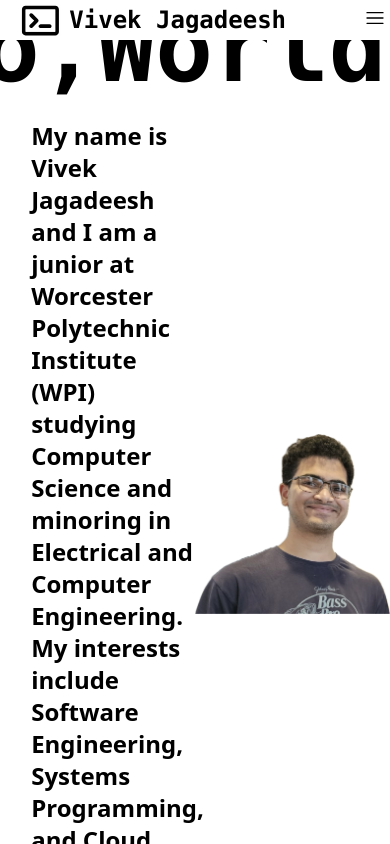
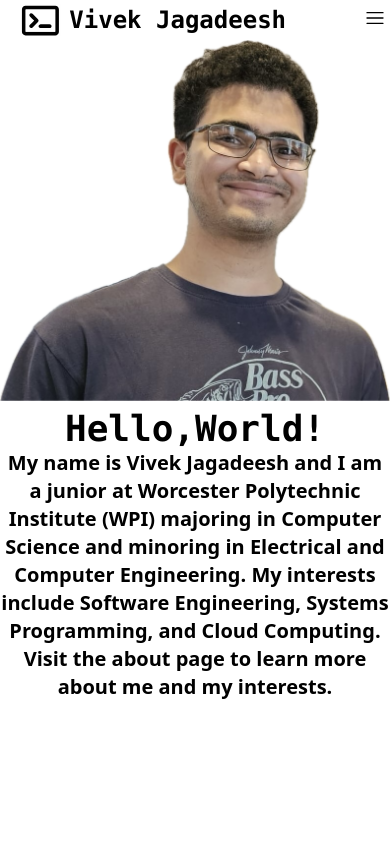
Before and after one commit to vivekjag1/portfolioWebsite, a React (Vite) app: page / in a window 390 px wide. Built offline with nearby package versions, Linux system fonts and the light colour scheme.

Commit message:
fix for mobile responsiveness being bad

```diff
--- a/package.json
+++ b/package.json
@@ -13,7 +13,8 @@
     "react": "^18.2.0",
     "react-dom": "^18.2.0",
     "react-icons": "^5.2.1",
-    "react-router-dom": "^6.23.1"
+    "react-router-dom": "^6.23.1",
+    "react-type-animation": "^3.2.0"
   },
   "devDependencies": {
     "@types/react": "^18.2.66",
--- a/src/routes/Home.tsx
+++ b/src/routes/Home.tsx
@@ -1,16 +1,17 @@
 import vivekHeadshot from "../assets/vivekHeadshot.png"
+// import {TypeAnimation} from "react-type-animation";
 function Home(){
   return(
     <>
-      <section>
+      <section className = "hidden md:flex ">
         <div className="w-screen h-screen grid grid-cols-2 overflow-hidden ">
           <div className = "flex flex-col  items-center justify-center  h-full col-span-1 ">
-            <h1 className="text-black font-mono font-bold text-8xl">
+            <h1 className="text-black font-mono font-bold md:text-6xl lg:text-6xl">
               Hello,World!
             </h1>
             <br></br>
             <h1 className = "text-black font-semibold text-2xl font-arial  ml-10">
-              My name is Vivek Jagadeesh and I am a junior at Worcester Polytechnic Institute (WPI) studying Computer Science and minoring in Electrical and Computer Engineering.  My interests include Software Engineering, Systems Programming, and Cloud Computing. Visit the about page to learn more about me and my interests.
+              My name is Vivek Jagadeesh and I am a junior at Worcester Polytechnic Institute (WPI) majoring in Computer Science and minoring in Electrical and Computer Engineering.  My interests include Software Engineering, Systems Programming, and Cloud Computing. Visit the about page to learn more about me and my interests.
             </h1>
           </div>
           <div className = "flex items-center justify-center  h-full  col-span-1">
@@ -18,20 +19,34 @@ function Home(){
           </div>
         </div>
       </section>
+      <section className="flex md:hidden">
+      <div className = "flex flex-col sm:flex-row w-full">
+        <div className="w-full h-auto grid grid-row-2 py-10 sm:py-0">
+          <div className="flex flex-col items-center justify-center w-full">
+            <div className="flex flex-col items-center justify-center w-full">
+              <img src={vivekHeadshot} alt="vivek jagadeesh "/>
+              <h1
+                className="text-black text-center font-mono font-bold  text-4xl md:text-6xl lg:text-8xl mt-2 ">Hello,World!</h1>
+              <div className="w-full h-auto flex flex-col items-center justify-center   sm:ml-5">
+                <h1
+                  className="text-black font-semibold text-center text-xl sm:text-xl font-arial   overflow-x-hidden">
+                  My name is Vivek Jagadeesh and I am a junior at Worcester Polytechnic Institute (WPI) majoring in
+                  Computer Science and minoring in Electrical and Computer Engineering. My interests include Software
+                  Engineering, Systems Programming, and Cloud Computing. Visit the about page to learn more about me and
+                  my interests.
+                </h1>
+              </div>
+            </div>
+          </div>
+
+        </div>
+      </div>
+      </section>
 
 
     </>
 
-
-
-
-    //  <div className="flex flex-row  justify-center items-center mb-4">
-    //
-    // <h1 className="font-bold md:text-5xl font-mono">Website Under Construction!</h1>
-    //  </div>
-
-
-
   )
 }
+
 export default Home;
```
Also changed, not shown: 2 other files (tests, documents, lock files or other folders).
